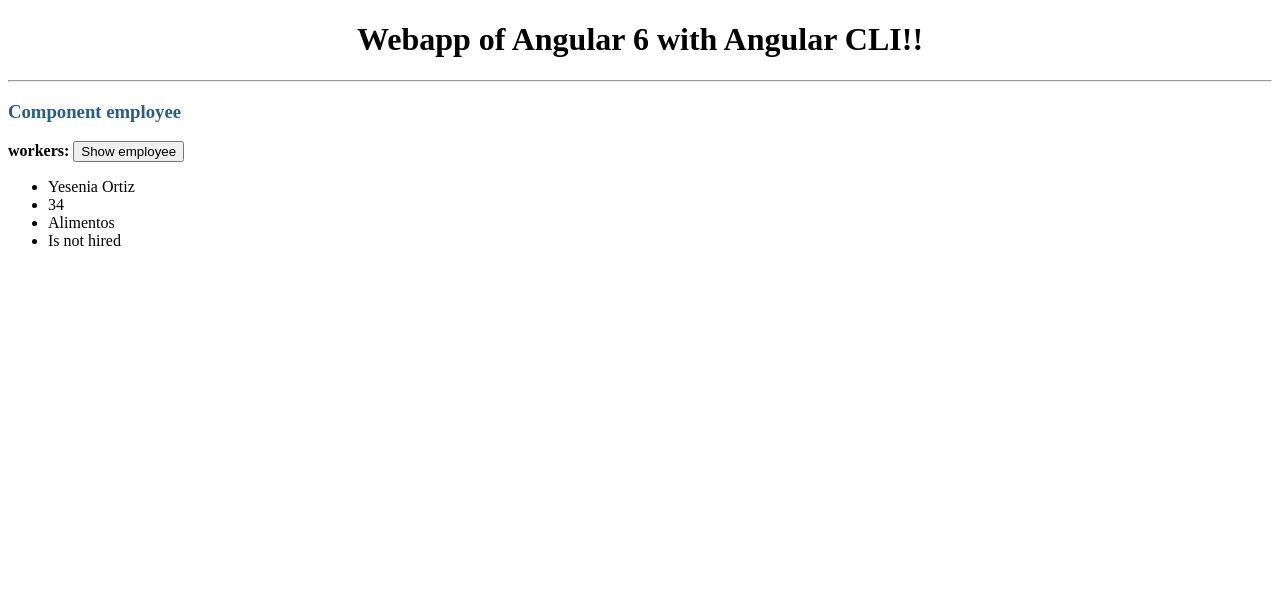
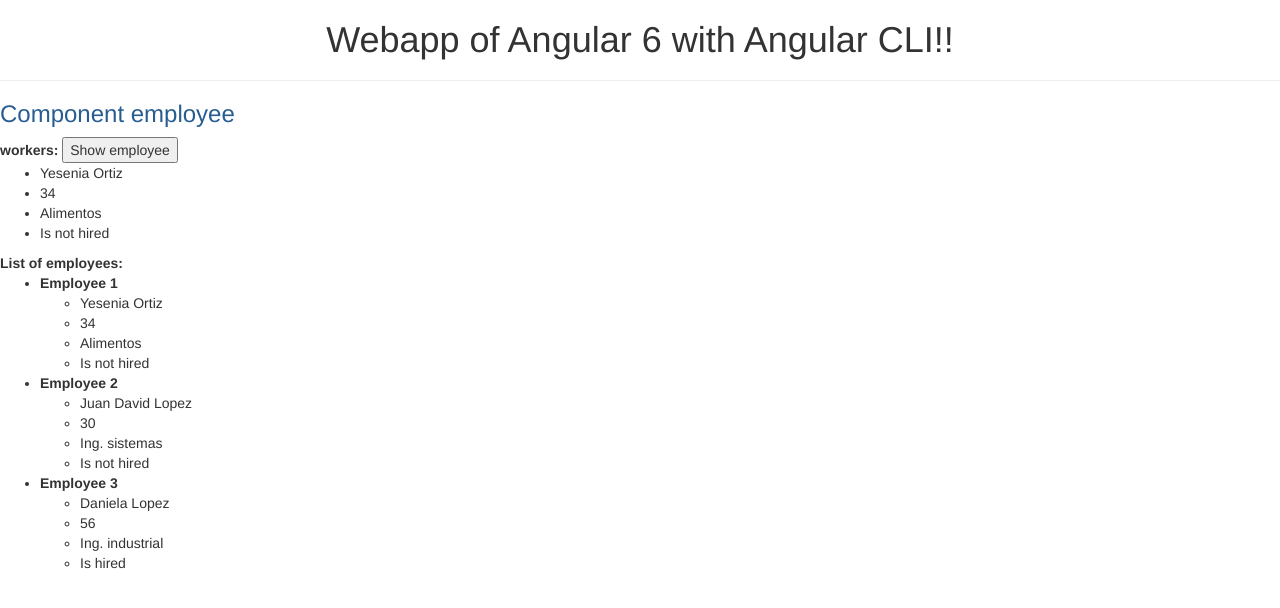
Before and after one commit to jonnyalexbh/angular6p0, an Angular app: page / in a window 1280 px wide. Shown: the top 608 px of the page. Built offline with nearby package versions, Linux system fonts and the light colour scheme.

Commit message:
NgFor directive

```diff
--- a/src/app/employee/employee.component.html
+++ b/src/app/employee/employee.component.html
@@ -23,3 +23,19 @@
     <li *ngIf="employee.hired == false">Is not hired</li>
   </ul>
 </div>
+
+<div align="left">
+  <strong>List of employees: </strong>
+  <ul>
+    <li *ngFor="let employee of workers; let i = index">
+      <strong>Employee {{ i+1 }}</strong>
+      <ul>
+        <li>{{employee.name}}</li>
+        <li>{{employee.age}}</li>
+        <li>{{employee.position}}</li>
+        <li *ngIf="employee.hired == true">Is hired</li>
+        <li *ngIf="employee.hired == false">Is not hired</li>
+      </ul>
+    </li>
+  </ul>
+</div>
--- a/src/index.html
+++ b/src/index.html
@@ -3,6 +3,7 @@
 <head>
   <meta charset="utf-8">
   <title>Angular6p0</title>
+  <link rel="stylesheet" href="https://cdnjs.cloudflare.com/ajax/libs/twitter-bootstrap/3.3.7/css/bootstrap.min.css">
   <base href="/">
 
   <meta name="viewport" content="width=device-width, initial-scale=1">
```
Also changed, not shown: package.json (line endings or trailing spaces), 1 other file (tests, documents, lock files or other folders).
